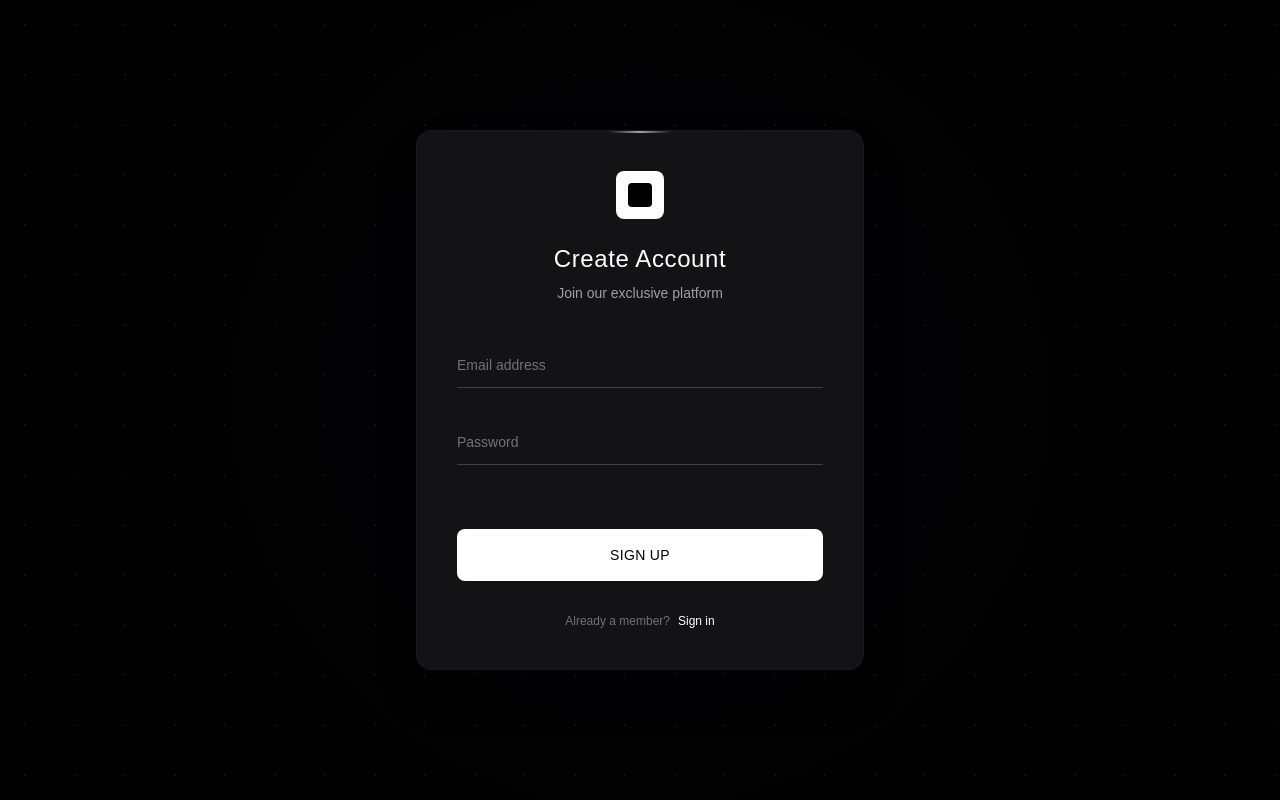
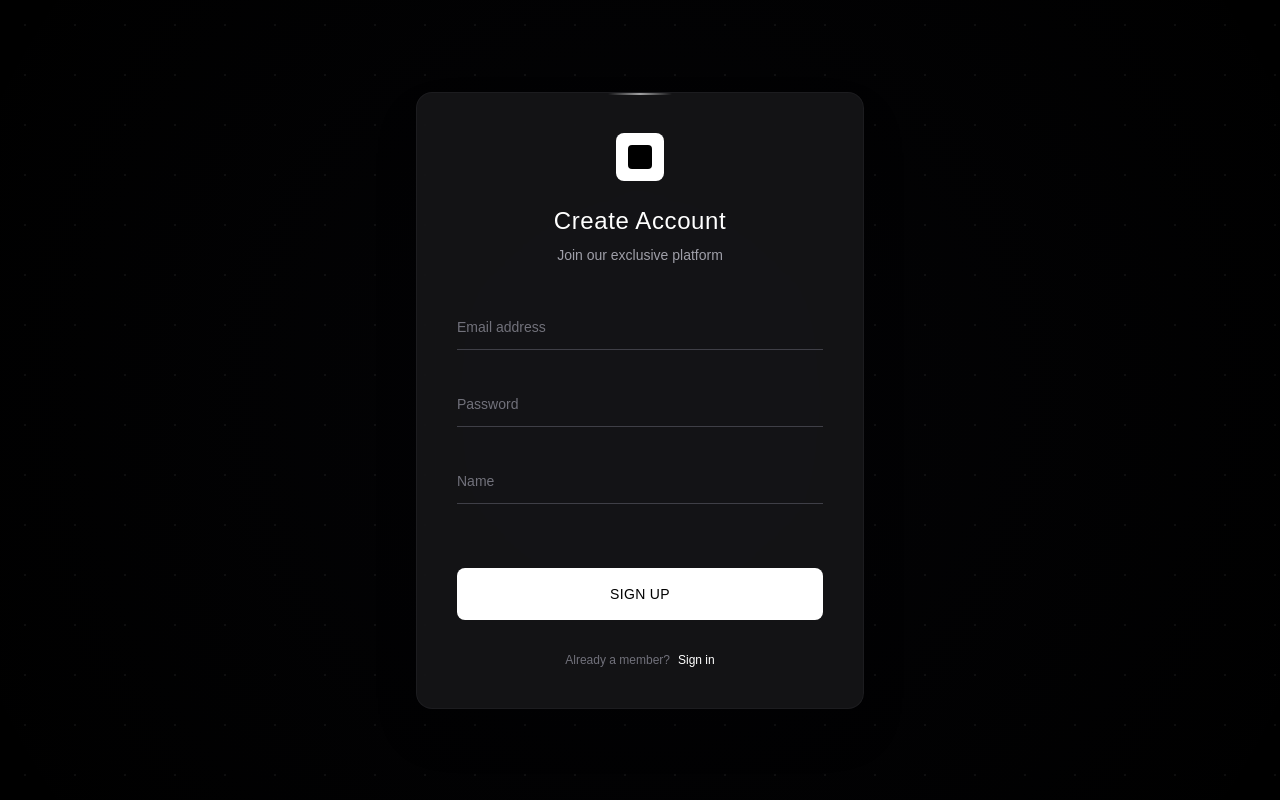
Before and after one commit to snk-git-hub/Drw, a Next.js app in the folder apps/excelidraw-feontend/: page /signup in a window 1280 px wide. Built offline with nearby package versions, Linux system fonts and the light colour scheme.

Commit message:
canvas added

```diff
--- a/apps/excelidraw-feontend/components/Authpage.tsx
+++ b/apps/excelidraw-feontend/components/Authpage.tsx
@@ -55,6 +55,17 @@ export function AuthPage({ isSignin }: { isSignin: boolean }) {
             />
           </div>
 
+           {isSignin?
+           null:<div className="relative">
+            <input
+              placeholder="Name"
+              type="Name"
+              className="w-full px-0 py-3 bg-transparent border-0 border-b border-zinc-700 text-white placeholder-zinc-500 focus:outline-none focus:border-white transition-all duration-300 text-sm font-light"
+            />
+          </div>}
+
+
+
           <button
             onClick={canvas}
             className="w-full mt-8 py-4 bg-white text-black font-medium rounded-lg hover:bg-zinc-100 transition-all duration-200 text-sm tracking-wide uppercase"
```
